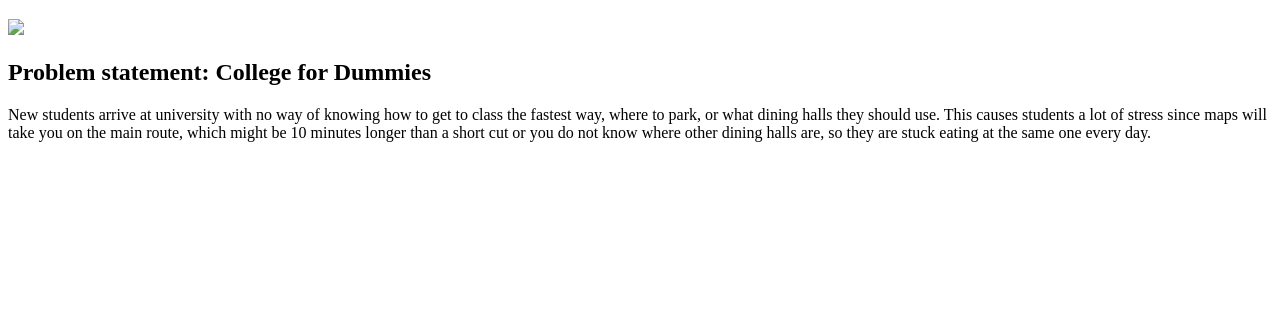
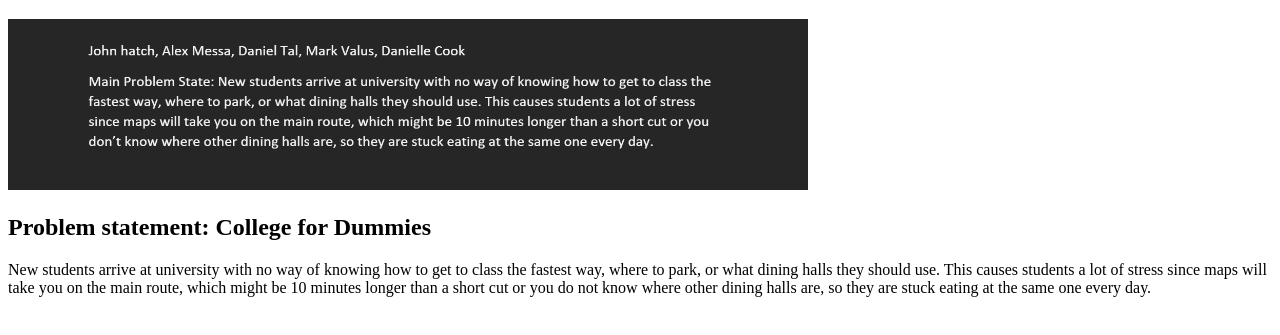
Before and after one commit to danicook-CS/danicook-CS.github.io, a plain HTML site: page index.html in a window 1280 px wide. Shown: the part 61-396 px from the top of the page. Drawn offline with Linux system fonts and the light colour scheme.

Commit message:
Update index.html

```diff
--- a/index.html
+++ b/index.html
@@ -6,7 +6,7 @@
   <body>
     <h1>Danielle Cook</h1>
     <section class="assign">
-      <img src="images/problemStatement.png" width="800px"/>
+      <img src="problemStatement.png" width="800px"/>
     <section class="assign-det">
      <h2>Problem statement: College for Dummies</h2>
       <p>
```
